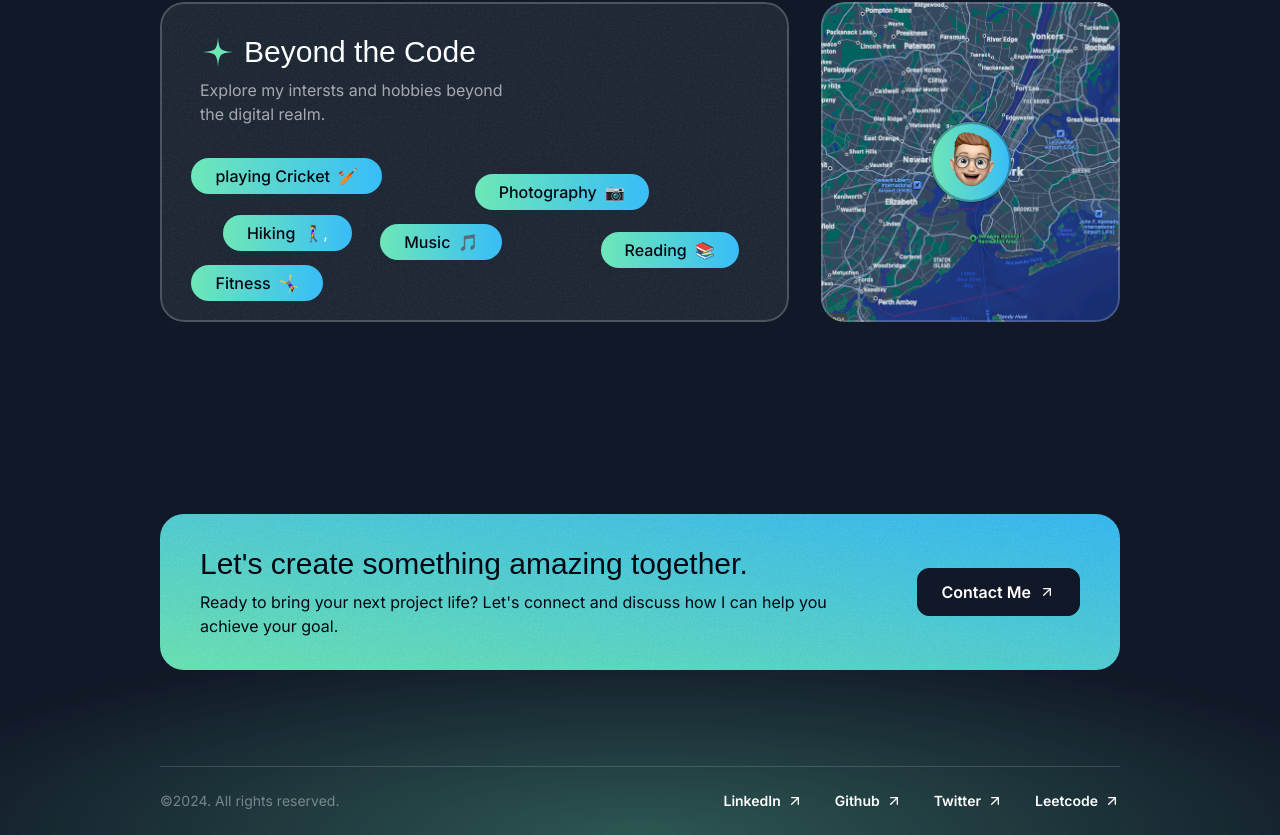
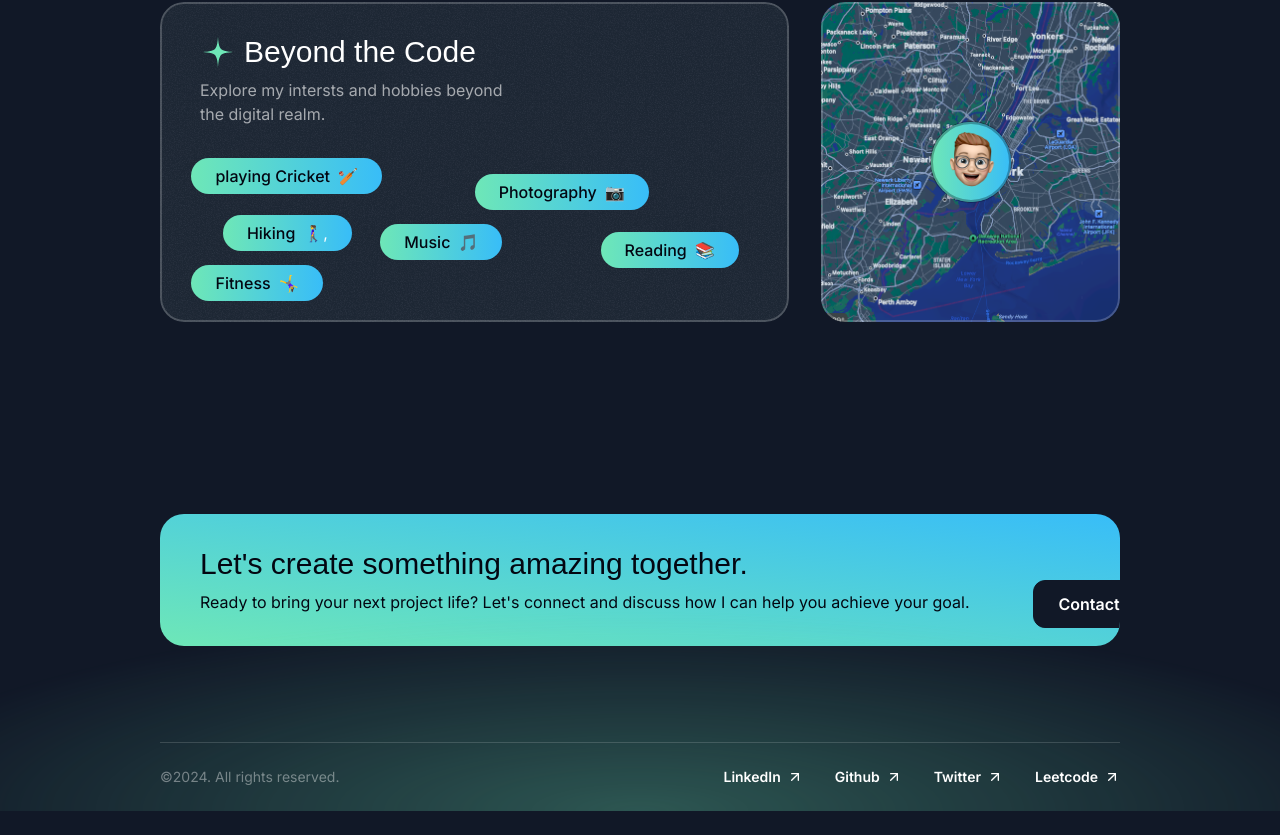
Before and after one commit to MUHMMADSALEH/My_Porftolio, a Next.js app: page / in a window 1280 px wide. Shown: the part 4554-5389 px from the top of the page. After the commit the page ends 5365 px from the top, so only its background shows below. Built offline with nearby package versions, Linux system fonts and the light colour scheme; a web font is replaced by a local one.

Commit message:
fix:fix some styling

```diff
--- a/src/components/Test.tsx
+++ /dev/null
@@ -1,14 +0,0 @@
-"use client"
-
-
-const TestButton = () => {
-    return (
-      <button onClick={() => {
-        console.log("Test button clicked!");
-      alert("Test button clicked!")}}>
-        Test Button
-      </button>
-    );
-  };
-
-  export default TestButton;
--- a/src/sections/Contact.tsx
+++ b/src/sections/Contact.tsx
@@ -3,7 +3,7 @@ import grainImage from "../assets/images/grain.jpg"
 export const ContactSection = () => {
   return <section   id="contact" className='py-16 pt-12 lg:py-24 lg:pt-20'>
     <div className='container '>
-      <div className='bg-gradient-to-tr from-emerald-300 to-sky-400 text-gray-950 py-8 px-10 rounded-3xl text-center md:text-left relative z-0 overflow-hidden'>
+      <div className='  bg-gradient-to-tr from-emerald-300 to-sky-400 text-gray-950 py-8 px-10 rounded-3xl text-center md:text-left relative -z-12 overflow-hidden '>
         <div className='absolute inset-0 -z-10 opacity-5' style={{
           backgroundImage: `url(${grainImage.src})`
         }}></div>
@@ -16,7 +16,7 @@ export const ContactSection = () => {
             <p className='text-sm mt-2 md:text-base '>Ready to bring your next project life? Let's connect and discuss how I can help you achieve your goal.</p>
           </div>
           <div>
-            <button className=' inline-flex items-center gap-2 px-6 h-12 bg-gray-900 rounded-xl text-white w-max border border-gray-900 '>
+            <button onClick={()=> window.location.href = "mailto:khanmohdsaleh2002@gmail.com?subject=Project Inquiry&body=Hello, I would like to discuss a project with you."} className=' inline-flex items-center gap-2 px-6 h-12 bg-gray-900 rounded-xl text-white w-max border border-gray-900 absolute z-20  '>
               <span className='font-semibold'>Contact Me</span>
               <ArrowUpRight className="size-4" />
             </button>
--- a/src/sections/Hero.tsx
+++ b/src/sections/Hero.tsx
@@ -82,7 +82,7 @@ export const HeroSection = () => {
             <span className="font-semibold cursor-pointer z-10">Explore My work</span>
             <ArrowDown className="size-4" />
           </button>
-          <button  onClick={()=>alert("hello")} className="inline-flex  items-center gap-2 bg-white  text-gray-900 font-semibold border border-white cursor-pointer z-10 rounded-xl h-12 px-4 ">
+          <button onClick={()=> window.location.href = "mailto:khanmohdsaleh2002@gmail.com?subject=Project Inquiry&body=Hello, I would like to discuss a project with you."} className="inline-flex  items-center gap-2 bg-white  text-gray-900 font-semibold border border-white cursor-pointer z-10 rounded-xl h-12 px-4 ">
             <span className="text-2xl">👋</span>
             <span className="font-semibold ">Let&#39;s Connect</span>
           </button>
```
